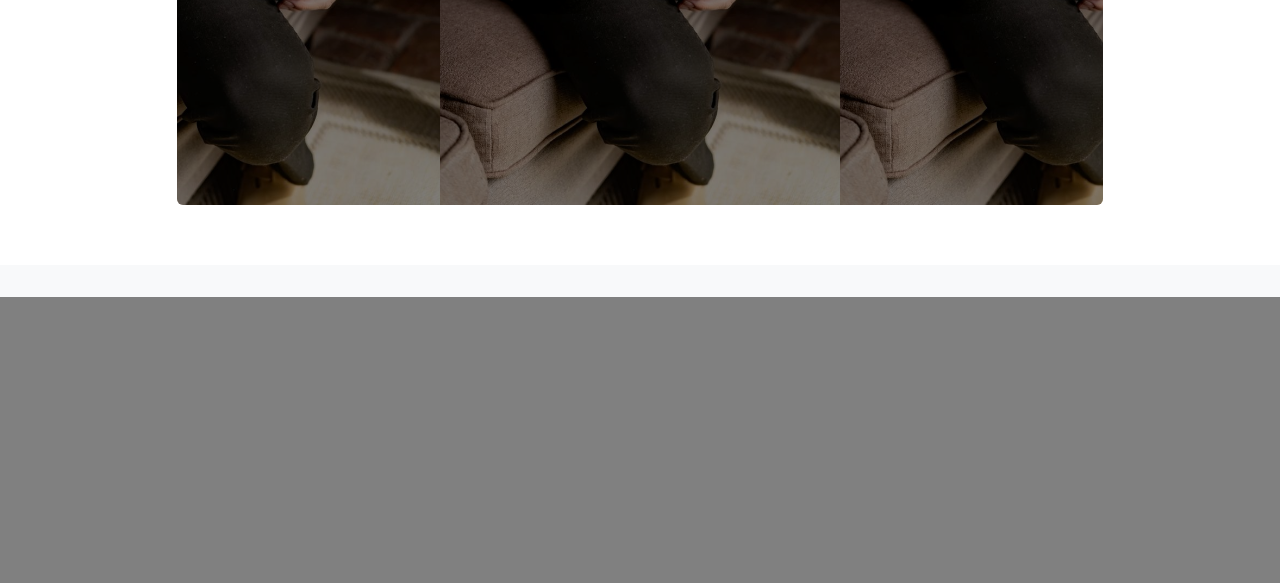
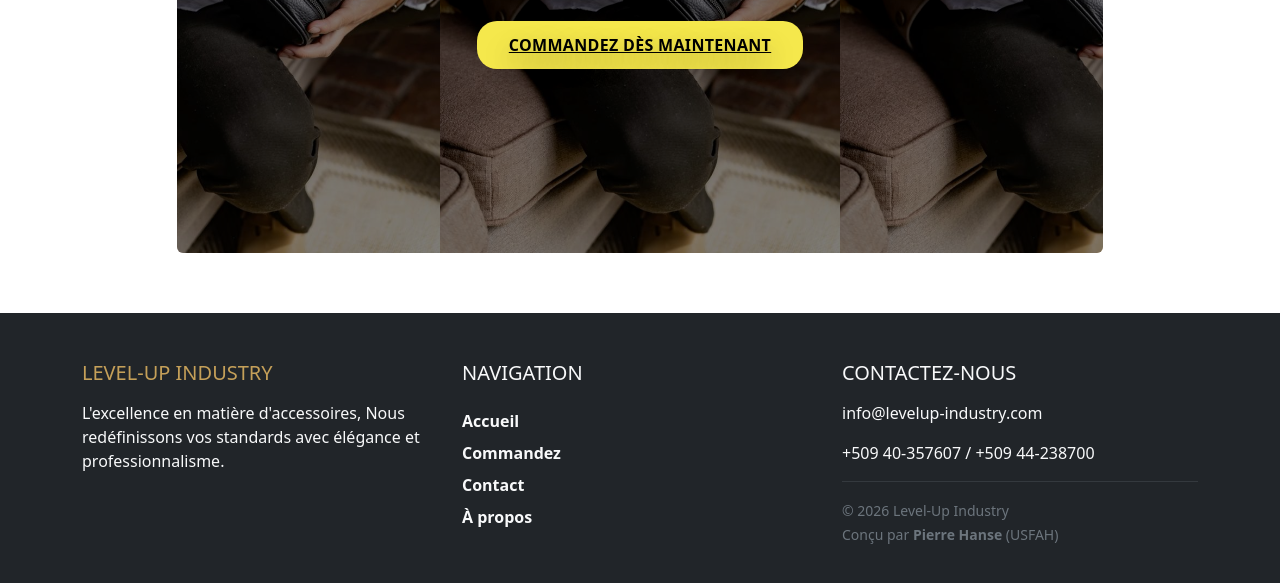
Before and after one commit to hansepierre577-creator/level-up-bootstap, a plain HTML site: page levelup.html in a window 1280 px wide. Shown: the part 485-1068 px from the top of the page. Before the commit the page ends 800 px from the top, so only its background shows below. Drawn offline with Linux system fonts and the light colour scheme.

Commit message:
Refactor: Organizasyon fichye pwojè ak chanjman nan footer

```diff
--- a/levelup.css
+++ b/levelup.css
@@ -48,6 +48,21 @@ html {
     background-color: #000;
 }
 
+.btn-hero:hover {
+    transform: translateY(-3px);
+    box-shadow: 0 8px 20px rgba(0,0,0,0.25);
+
+}
+.btn-hero{
+    background-color: #f5e84c;
+    color: #000;
+    border-radius: 20px;
+    padding: 0.75rem 2rem;
+    font-weight: 700;
+    letter-spacing: 0.02em;
+    transition: all 0.3s ease;
+
+}
 @media (min-width: 992px) {
     .hero-banner {
         min-height: 600px;
--- a/index.html
+++ b/levelup.html
@@ -1,3 +1,4 @@
+
 <!DOCTYPE html>
 <html lang="en">
 <head>
@@ -22,7 +23,7 @@
                 <div class="collapse navbar-collapse" id="navbarNav">
                     <ul class="navbar-nav ms-auto">
                         <li class="nav-item">
-                            <a class="nav-link" href="#Accueil">Accueil</a>
+                            <a class="nav-link" href="Accueil.html">Accueil</a>
                         </li>
                         <li class="nav-item">
                             <a class="nav-link" href="Commandez.html">Commandez</a>
@@ -42,23 +43,52 @@
     <section class="hero-section">
         <div class="container">
             <div class="row justify-content-center">
-                <div class="col-12 col-lg-10">
+                <div class="col-12 col-lg-10 pt-5">
                     <div class="hero-banner position-relative rounded overflow-hidden">
                         <div class="hero-text d-flex flex-column justify-content-center align-items-center text-center">
                             <h1>Bienvenue Sur Le Site De Level-Up Industry</h1>
                             <h3>Pour Des Accessoires A la Hauteur De vos Standards</h3>
+                           <div class="d-flex justify-content-center mt-4">
+                            <a href="Commandez.html" class="btn-hero">COMMANDEZ DÈS MAINTENANT</a>
                         </div>
-                    </div>
+                        </div>
                 </div>
             </div>
         </div>
     </section>
 </main>
 
-<footer class="bg-light text-center py-3">
-    <!-- Footer content here -->
+<footer class="bg-dark text-light pt-5 pb-3">
+  <div class="container">
+    <div class="row">
+      <div class="col-md-4 mb-4">
+        <h5 class="text-uppercase mb-3" style="color: #c5a059;">Level-Up Industry</h5>
+        <p>L'excellence en matière d'accessoires, Nous redéfinissons vos standards avec élégance et professionnalisme.</p>
+      </div>
+
+      <div class="col-md-4 mb-4">
+        <h5 class="text-uppercase mb-3">Navigation</h5>
+        <ul class="list-unstyled ps-0" >
+          <li class="pt-2 "><a href="Accueil.html" class="text-light text-decoration-none  fw-bold ">Accueil</a></li>
+          <li class="pt-2 "><a href="Commandez.html" class="text-light text-decoration-none  fw-bold">Commandez</a></li>
+          <li class="pt-2 "><a href="contact.html" class="text-light text-decoration-none  fw-bold">Contact</a></li>
+          <li class="pt-2"><a href="Apropos.html" class="text-light text-decoration-none  fw-bold ">À propos</a></li>
+        </ul>
+      </div>
+
+      <div class="col-md-4 mb-4">
+        <h5 class="text-uppercase mb-3">Contactez-nous</h5>
+        <p><i class="bi bi-envelope"></i> info@levelup-industry.com</p>
+        <p><i class="bi bi-whatsapp"></i> +509 40-357607 / +509 44-238700</p>
+        <hr class="border-secondary">
+        <small class="text-secondary ">
+  &copy; 2026 Level-Up Industry <br>
+  Conçu par <strong>Pierre Hanse</strong> (USFAH)
+</small>
+      </div>
+    </div>
+  </div>
 </footer>
-
 <script src="../assets/lib/bootstrap-5.3.8-dist/js/bootstrap.bundle.js"></script>
 </body>
 </html>
```
Also changed, not shown: Apropos.css (renamed from html/Apropos.css), Apropos.html (renamed from html/Apropos.html), Commandez.css (renamed from html/Commandez.css), Commandez.html (renamed from html/Commandez.html), contact.css (renamed from html/contact.css), contact.html (renamed from html/contact.html).
